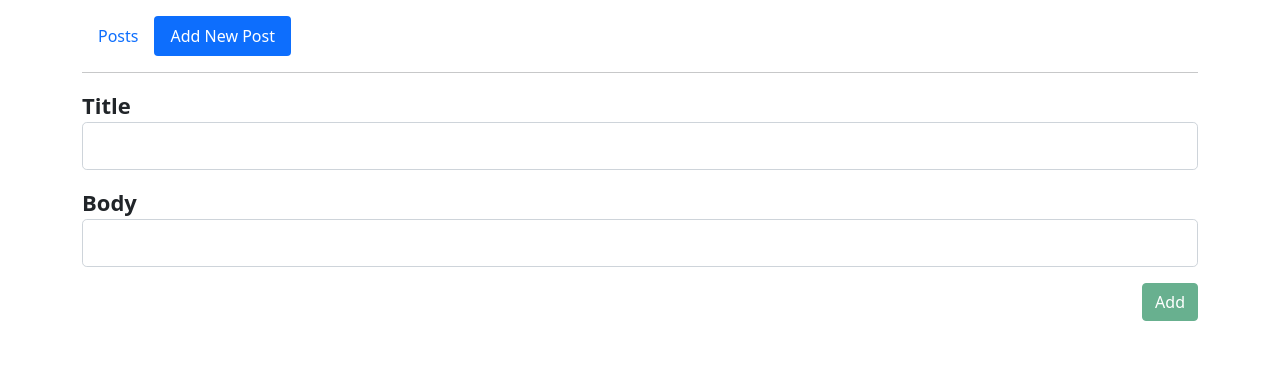
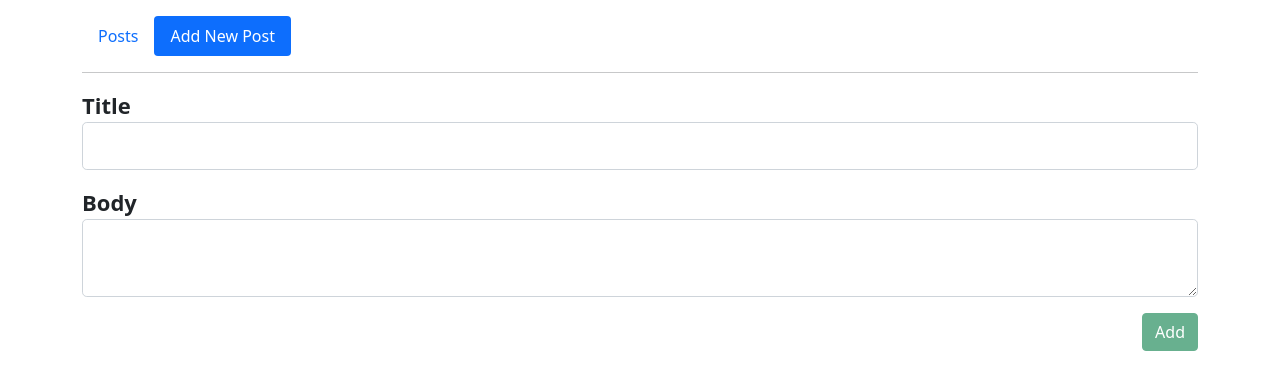
Before and after one commit to basitk41/react_api_crud, a React (Create React App) app: page /post/add in a window 1280 px wide. Shown: the top 390 px of the page. Built offline with nearby package versions, Linux system fonts and the light colour scheme; no server answers.

Commit message:
textarea added instead of input and bug fixed

```diff
--- a/src/components/UI/Form.js
+++ b/src/components/UI/Form.js
@@ -13,16 +13,18 @@ const Form = ({ title, setTitle, body, setBody, btnText, handleSubmit }) => {
       </div>
       <div className="form-group mt-3">
         <label style={{ fontSize: "22px", fontWeight: "bold" }}>Body</label>
-        <input
+        <textarea
           value={body}
           onChange={(e) => setBody(e.target.value)}
           className="form-control form-control-lg"
           type="text"
-        />
+        ></textarea>
       </div>
       <div className="form-group mt-3" style={{ textAlign: "right" }}>
         <button
-          disabled={title.length > 0 && body.length > 0 ? false : true}
+          disabled={
+            title && title.length > 0 && body && body.length > 0 ? false : true
+          }
           className="btn btn-success"
           onClick={handleSubmit}
         >
```
